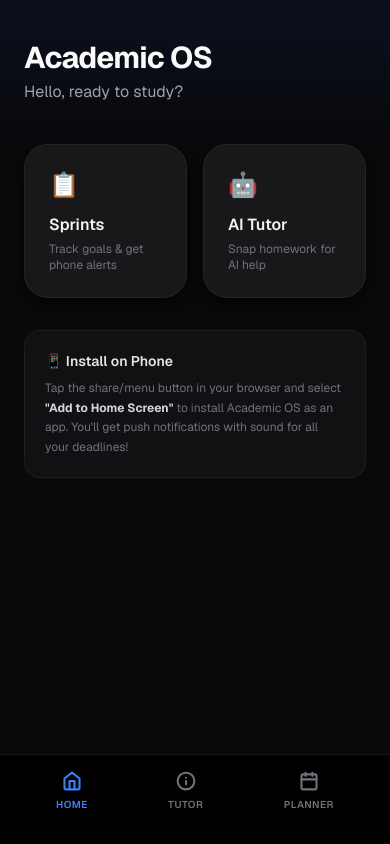
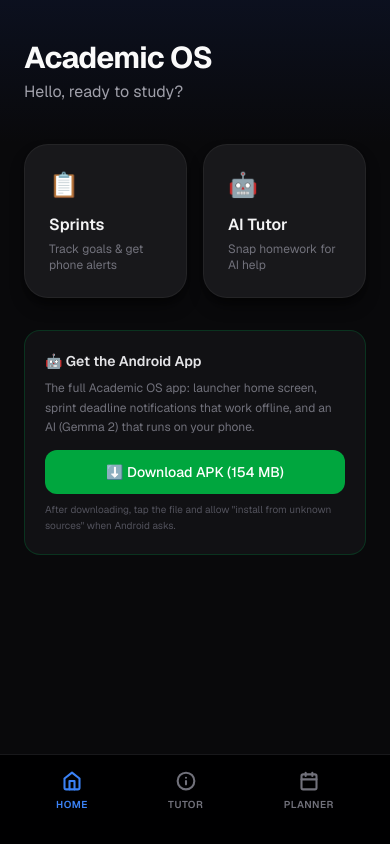
Before and after one commit to NuclaicIS/Academia, a Next.js app: page / in a window 390 px wide. Built offline with nearby package versions, Linux system fonts and the light colour scheme.

Commit message:
Mobile home: download Android APK instead of PWA tip

```diff
--- a/src/components/MobileHome.tsx
+++ b/src/components/MobileHome.tsx
@@ -26,11 +26,20 @@ export default function MobileHome() {
           </Link>
         </section>
 
-        {/* Install PWA Tip */}
-        <section className="bg-zinc-900/60 rounded-2xl p-5 border border-zinc-800/60">
-          <h3 className="text-sm font-semibold text-zinc-200 flex items-center gap-2">📱 Install on Phone</h3>
+        {/* Android App Download */}
+        <section className="bg-zinc-900/60 rounded-2xl p-5 border border-green-800/40">
+          <h3 className="text-sm font-semibold text-zinc-200 flex items-center gap-2">🤖 Get the Android App</h3>
           <p className="text-xs text-zinc-500 mt-2 leading-relaxed">
-            Tap the share/menu button in your browser and select <strong className="text-zinc-300">&quot;Add to Home Screen&quot;</strong> to install Academic OS as an app. You&apos;ll get push notifications with sound for all your deadlines!
+            The full Academic OS app: launcher home screen, sprint deadline notifications that work offline, and an AI (Gemma 2) that runs on your phone.
+          </p>
+          <a
+            href="https://github.com/vidhanagrwal92-netizen/shool/releases/latest/download/AcademicOS.apk"
+            className="mt-3 block w-full bg-green-600 hover:bg-green-500 text-white text-center font-medium text-sm px-4 py-3 rounded-xl transition-colors"
+          >
+            ⬇️ Download APK (154 MB)
+          </a>
+          <p className="text-[10px] text-zinc-600 mt-2 leading-relaxed">
+            After downloading, tap the file and allow &quot;install from unknown sources&quot; when Android asks.
           </p>
         </section>
       </main>
```
